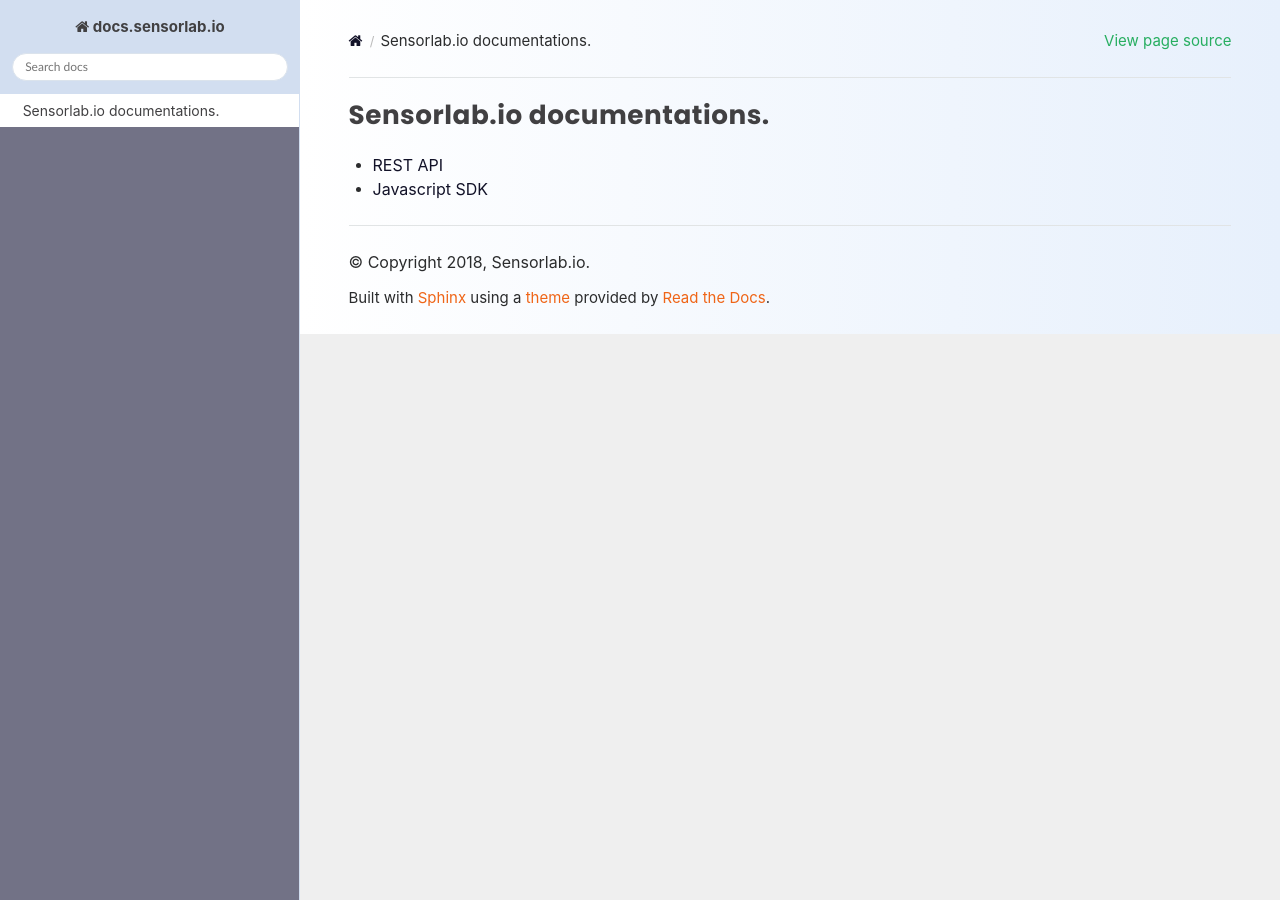
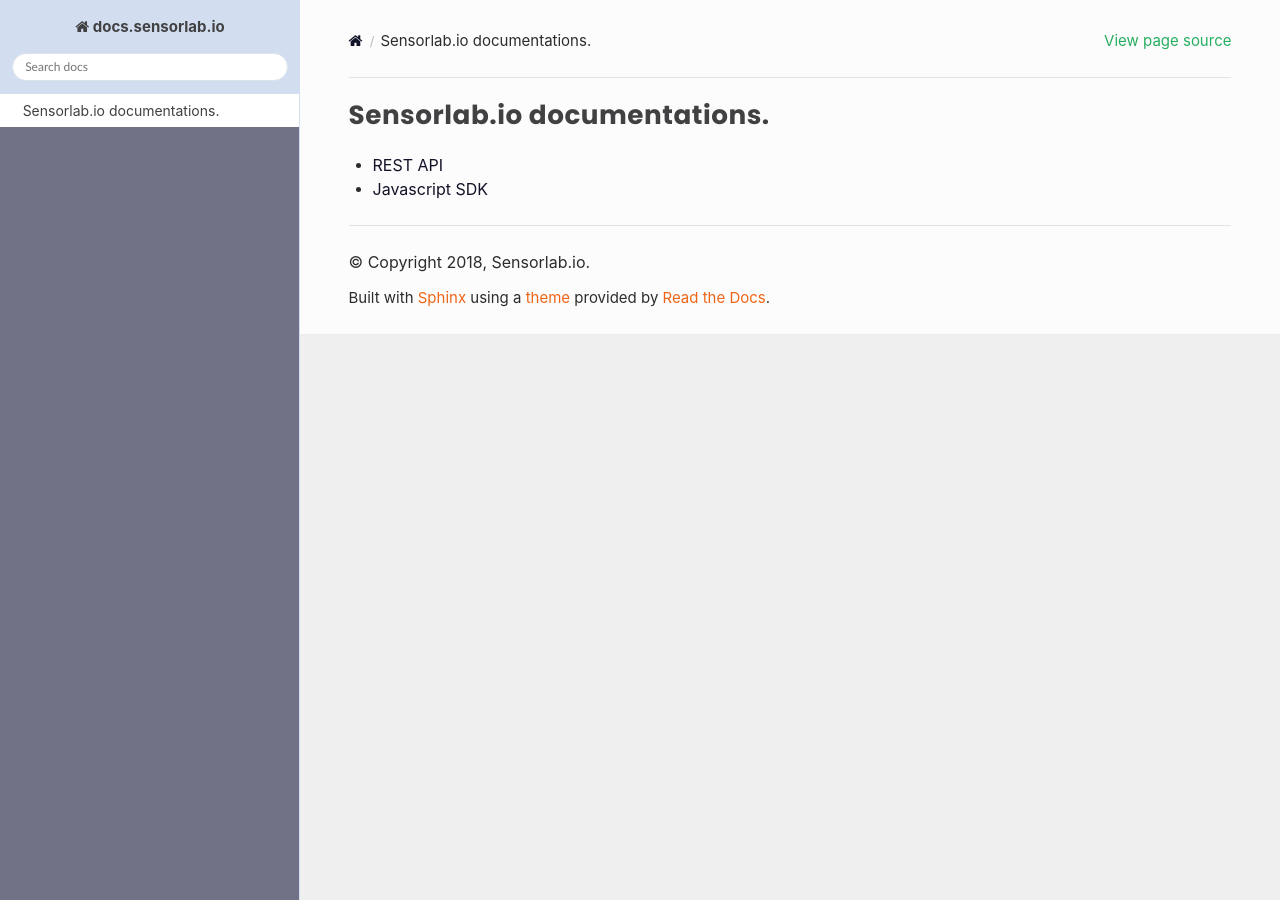
Before and after one commit to sensorlabio/docs.sensorlab.io, a Sphinx documentation site: the page built from source/index.rst, in a window 1280 px wide. Built offline with Sphinx 7.4.7 and the Read the Docs theme 2.0.0, drawn with Linux system fonts in a browser that asks for light colours.

Commit message:
Linear-gradient removed

```diff
--- a/source/_static/css/custom.css
+++ b/source/_static/css/custom.css
@@ -203,9 +203,6 @@
 }
 
 .wy-nav-content {
-	background: -webkit-gradient(linear, left top, right top, from(#fff), to(#e7f0fc));
-	background: -webkit-linear-gradient(left, #fff, #e7f0fc);
-	background: linear-gradient(to right, #fff, #e7f0fc);
 	max-width: 100%;
 }
 
```
